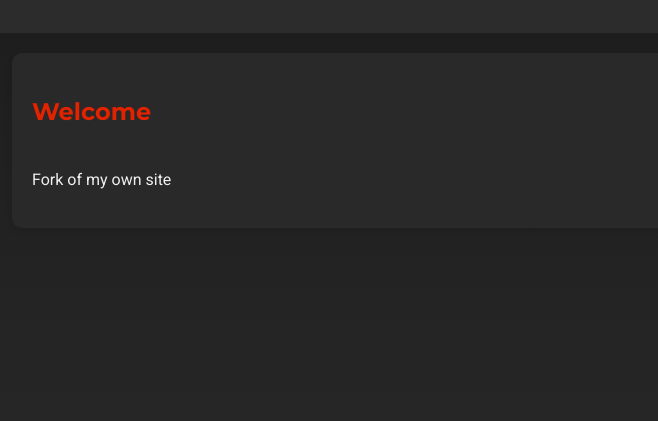
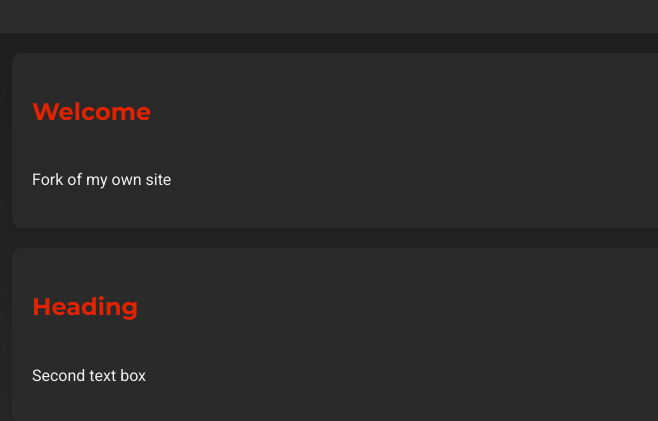
Before and after one commit to victorburner/VictorBurner.github.io, a plain HTML site: page index.html in a window 1280 px wide. Shown: the part 129-550 px from the top of the page, without its empty margins (228-886 px from the left). Drawn offline with Linux system fonts and the light colour scheme.

Commit message:
Update index.html

```diff
--- a/index.html
+++ b/index.html
@@ -148,6 +148,10 @@
             <h2>Welcome</h2>
             <p>Fork of my own site</p>
         </div>
+<div class="content-box">
+    <h2>Heading</h2>
+    <p>Second text box</p>
+</div>
 
     </main>
 </body>
```
